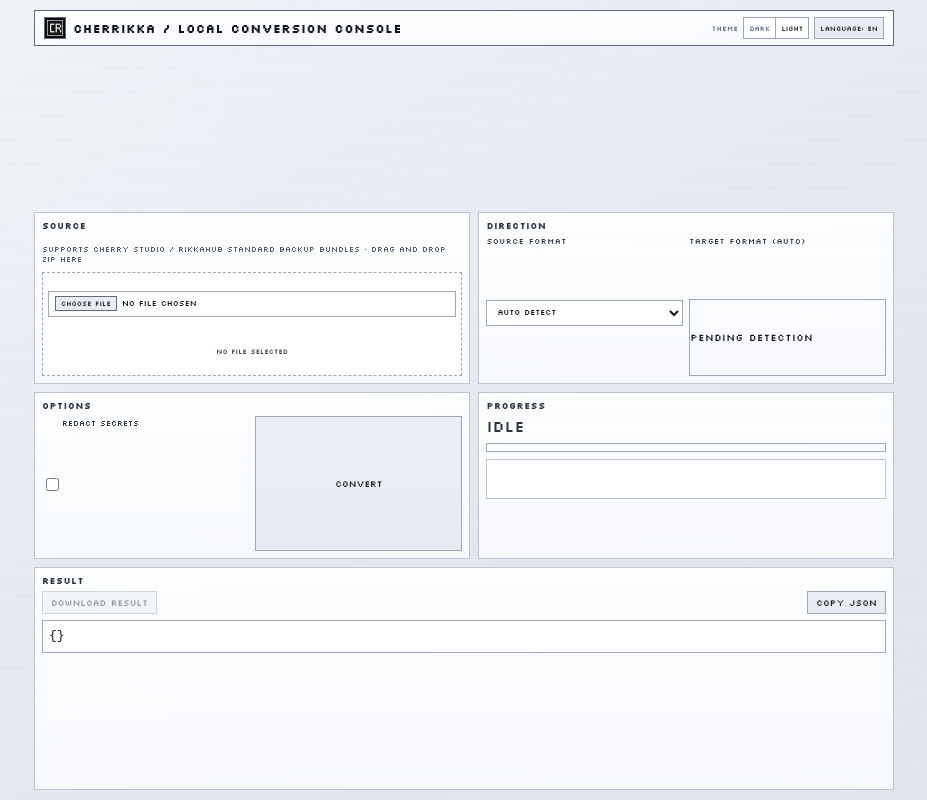
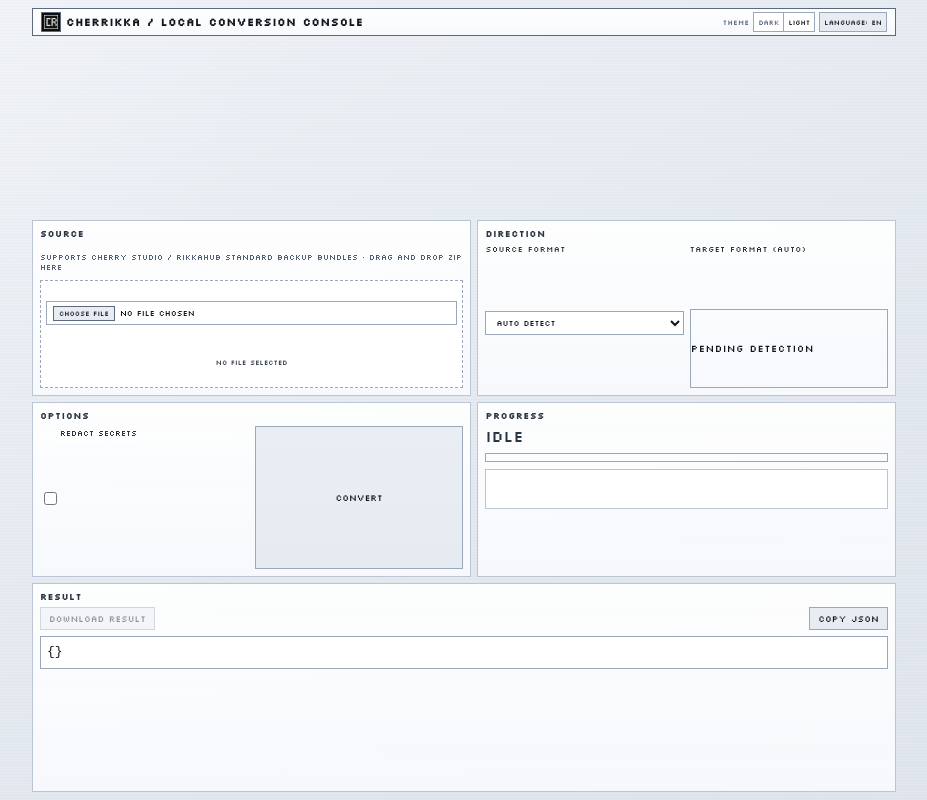
Before and after one commit to jacob-ayang/Cherrikka, a website built with Vite: page frontend/index.html in a window 1280 px wide. Shown: the whole page, without its empty margins (176-1103 px from the left). Built offline with nearby package versions, Linux system fonts and the light colour scheme.

Commit message:
refactor: optimize topbar and panel heights for better proportions
- Reduce topbar height from 36px to 28px
- Decrease icon size from 22px to 20px
- Reduce title font from 12px to 11px with line-height: 1
- Standardize input height to 24px
- Reduce topbar padding and gaps (5px 8px, gap 6px)
- Decrease panel min-heights (source/direction: 88→78, options/progress: 70→62)
- Reduce result panel height from 170px to 150px
- Tighten spacing: shell gap 8px→6px, grid gap 8px→6px
- Reduce button toggle height from 22px to 20px

Maintains TUI aesthetic with pixel-perfect alignment and compact proportions

```diff
--- a/frontend/src/ui/theme.css
+++ b/frontend/src/ui/theme.css
@@ -17,7 +17,7 @@
   --progress-b: #d5dbe6;
   --noise: #ffffff07;
   --theme-shadow: #00000070;
-  --input-height: 26px;
+  --input-height: 24px;
 }
 
 body[data-theme='dark'] {
@@ -67,9 +67,9 @@ body,
 .shell {
   width: min(880px, 100%);
   margin: 0 auto;
-  padding: 10px;
+  padding: 8px;
   display: grid;
-  gap: 8px;
+  gap: 6px;
   min-height: 100vh;
 }
 
@@ -88,27 +88,27 @@ body,
   display: flex;
   align-items: center;
   justify-content: space-between;
-  gap: 8px;
+  gap: 6px;
   border: 1px solid var(--line-strong);
   background:
     linear-gradient(180deg, #ffffff11 0%, #00000000 42%),
     linear-gradient(180deg, var(--surface) 0%, var(--surface-soft) 100%);
-  padding: 7px 9px;
+  padding: 5px 8px;
   box-shadow: inset 0 1px 0 #ffffff14;
-  height: 36px;
+  height: 28px;
 }
 
 .app-brand {
   display: flex;
   align-items: center;
-  gap: 7px;
+  gap: 5px;
   min-width: 0;
   flex: 1;
 }
 
 .app-icon {
-  width: 22px;
-  height: 22px;
+  width: 20px;
+  height: 20px;
   border: 1px solid var(--line-strong);
   background: var(--bg-0);
   image-rendering: pixelated;
@@ -118,13 +118,14 @@ body,
 
 .title {
   margin: 0;
-  font-size: 12px;
-  letter-spacing: 0.07em;
+  font-size: 11px;
+  letter-spacing: 0.06em;
   text-transform: uppercase;
   white-space: nowrap;
   overflow: hidden;
   text-overflow: ellipsis;
   font-weight: 600;
+  line-height: 1;
 }
 
 .subtitle {
@@ -138,7 +139,7 @@ body,
 .top-controls {
   display: flex;
   align-items: center;
-  gap: 5px;
+  gap: 4px;
   flex-wrap: nowrap;
   justify-content: flex-end;
   flex: 0 1 auto;
@@ -156,7 +157,7 @@ body,
   display: inline-flex;
   border: 1px solid var(--line);
   background: var(--input-bg);
-  height: 22px;
+  height: 20px;
 }
 
 .theme-btn {
@@ -166,7 +167,7 @@ body,
   color: var(--text-2);
   font: inherit;
   font-size: 7px;
-  padding: 3px 5px;
+  padding: 2px 4px;
   cursor: pointer;
   transition: background 120ms ease, color 120ms ease;
   display: flex;
@@ -188,9 +189,9 @@ body,
   color: var(--text-0);
   font: inherit;
   font-size: 7px;
-  padding: 3px 5px;
+  padding: 2px 4px;
   cursor: pointer;
-  height: 22px;
+  height: 20px;
   display: flex;
   align-items: center;
   white-space: nowrap;
@@ -205,7 +206,7 @@ body,
     'source direction'
     'options progress'
     'result result';
-  gap: 8px;
+  gap: 6px;
 }
 
 .panel {
@@ -232,27 +233,27 @@ body,
 
 .panel-source {
   grid-area: source;
-  min-height: 88px;
+  min-height: 78px;
 }
 
 .panel-direction {
   grid-area: direction;
-  min-height: 88px;
+  min-height: 78px;
 }
 
 .panel-options {
   grid-area: options;
-  min-height: 70px;
+  min-height: 62px;
 }
 
 .panel-progress {
   grid-area: progress;
-  min-height: 70px;
+  min-height: 62px;
 }
 
 .panel-result {
   grid-area: result;
-  min-height: 170px;
+  min-height: 150px;
 }
 
 .panel-title {
```
